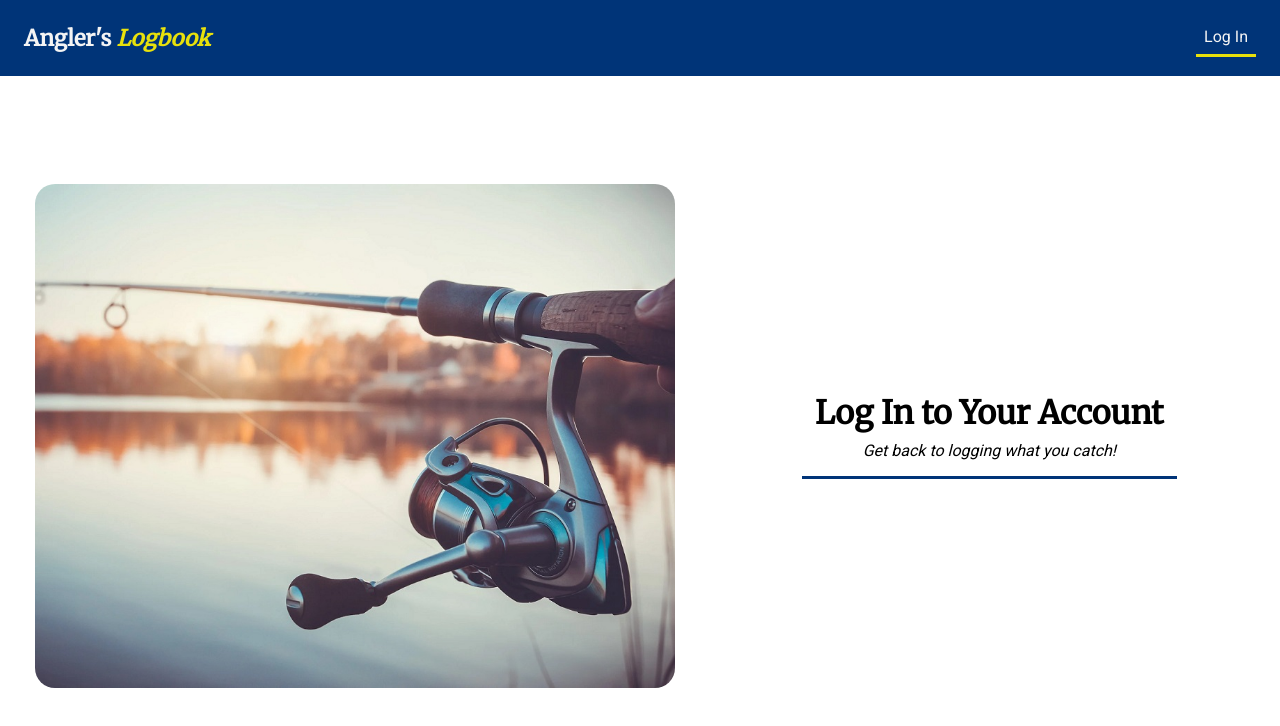
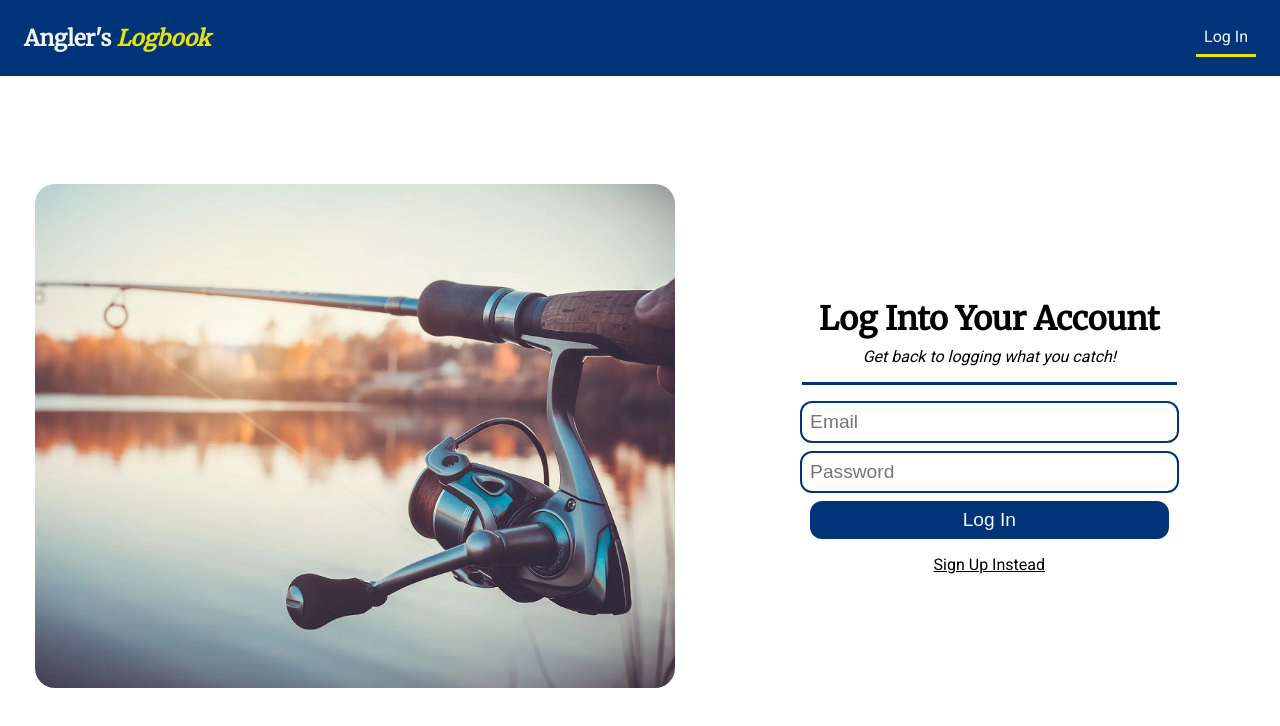
Before and after one commit to JaxonAdams/angler-logbook, a React (Create React App) app in the folder client/: page /login in a window 1280 px wide. Shown: the top 726 px of the page. Built offline with nearby package versions, Linux system fonts and the light colour scheme.

Commit message:
finalized login form --functionality needed

```diff
--- a/client/src/components/LoginForm.js
+++ b/client/src/components/LoginForm.js
@@ -1,12 +1,17 @@
 import React from 'react';
+import { Link } from 'react-router-dom';
 
 const LoginForm = () => {
     return (
         <form className='login-form'>
             <div>
-                <h1 className='form-title'>Log In to Your Account</h1>
+                <h1 className='form-title'>Log Into Your Account</h1>
                 <p className='form-subtitle'>Get back to logging what you catch!</p>
             </div>
+            <input className='signup-form-input' type='email' placeholder='Email' />
+            <input className='signup-form-input' type='password' placeholder='Password' />
+            <button className='submit-btn' type='submit'>Log In</button>
+            <Link className='txt-link form-link' to='/signup'>Sign Up Instead</Link>
         </form>
     );
 };
```
